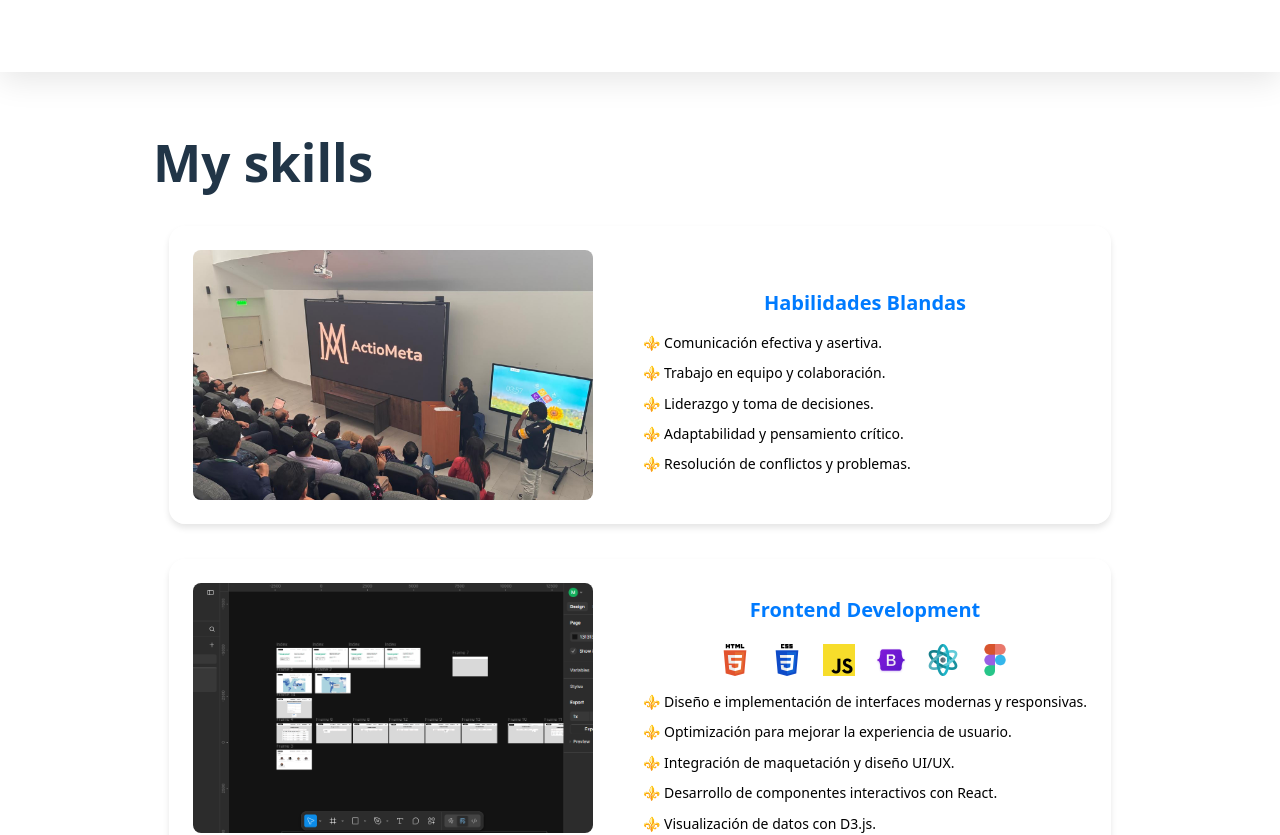
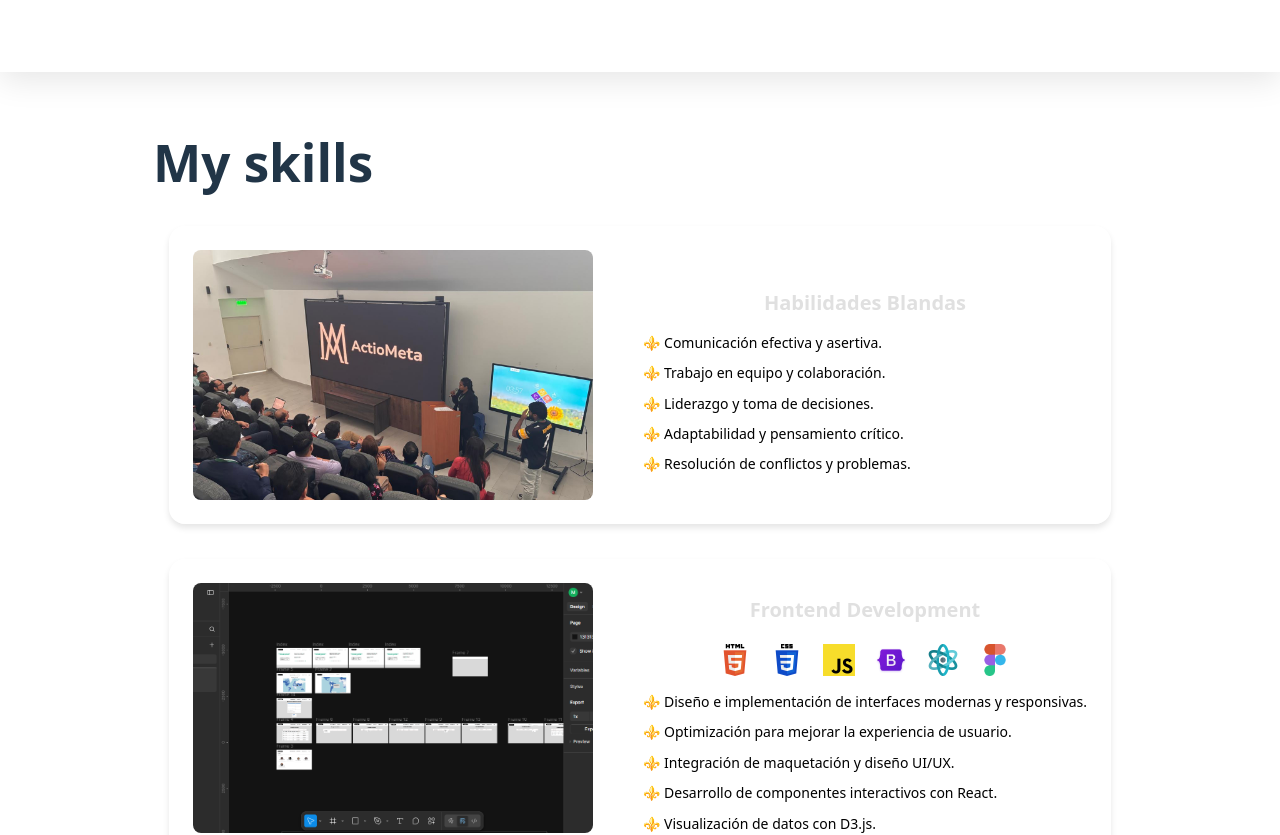
Before and after one commit to Milcatoledo/portfolio-v2, a React (Vite) app in the folder PortfolioVite/: page / in a window 1280 px wide. Shown: the top 835 px of the page. Built offline with nearby package versions, Linux system fonts and the light colour scheme.

Commit message:
Cambio de estructura, preparicion para router

```diff
--- a/PortfolioVite/package.json
+++ b/PortfolioVite/package.json
@@ -11,7 +11,8 @@
   },
   "dependencies": {
     "react": "^19.1.1",
-    "react-dom": "^19.1.1"
+    "react-dom": "^19.1.1",
+    "react-router-dom": "^7.8.2"
   },
   "devDependencies": {
     "@eslint/js": "^9.33.0",
@@ -22,6 +23,6 @@
     "eslint-plugin-react-hooks": "^5.2.0",
     "eslint-plugin-react-refresh": "^0.4.20",
     "globals": "^16.3.0",
-    "vite": "^7.1.2"
+    "vite": "^7.1.3"
   }
 }
--- /dev/null
+++ b/PortfolioVite/src/app.jsx
@@ -0,0 +1,15 @@
+import './index.css'
+import { SkillsSection } from './components/skillsSection.jsx'
+import { Navbar } from './components/navbar.jsx'
+
+function App() {
+    return (
+        <div className='skills-container'>
+            <Navbar optionOne="projects" optionTwo="contact" />
+            <h1>My skills</h1>
+            <SkillsSection />
+        </div>
+    )
+}
+
+export default App
--- a/PortfolioVite/src/main.jsx
+++ b/PortfolioVite/src/main.jsx
@@ -1,15 +1,10 @@
 import { StrictMode } from 'react'
 import { createRoot } from 'react-dom/client'
-import './index.css'
-import { SkillsSection } from './components/skillsSection.jsx'
-import { Navbar } from './components/navbar.jsx'
+import App from './app.jsx'
+import { BrowserRouter } from 'react-router-dom'
 
 createRoot(document.getElementById('root')).render(
   <StrictMode>
-    <div className='skills-container'>
-      <Navbar optionOne="projects" optionTwo="contact" />
-      <h1>My skills</h1>
-      <SkillsSection />
-    </div>
+    <App/>
   </StrictMode>
 )
--- a/PortfolioVite/src/styles/skills.css
+++ b/PortfolioVite/src/styles/skills.css
@@ -52,7 +52,7 @@
 .skill-details h2 {
     font-size: 20px;
     font-weight: 700;
-    color: #007bff;
+    color: #e0e0e0;
     margin-bottom: 16px;
     line-height: 1.3;
 }
```
Also changed, not shown: PortfolioVite/src/pages/projects.jsx (added, +11 -0 lines), 1 other file (tests, documents, lock files or other folders).
